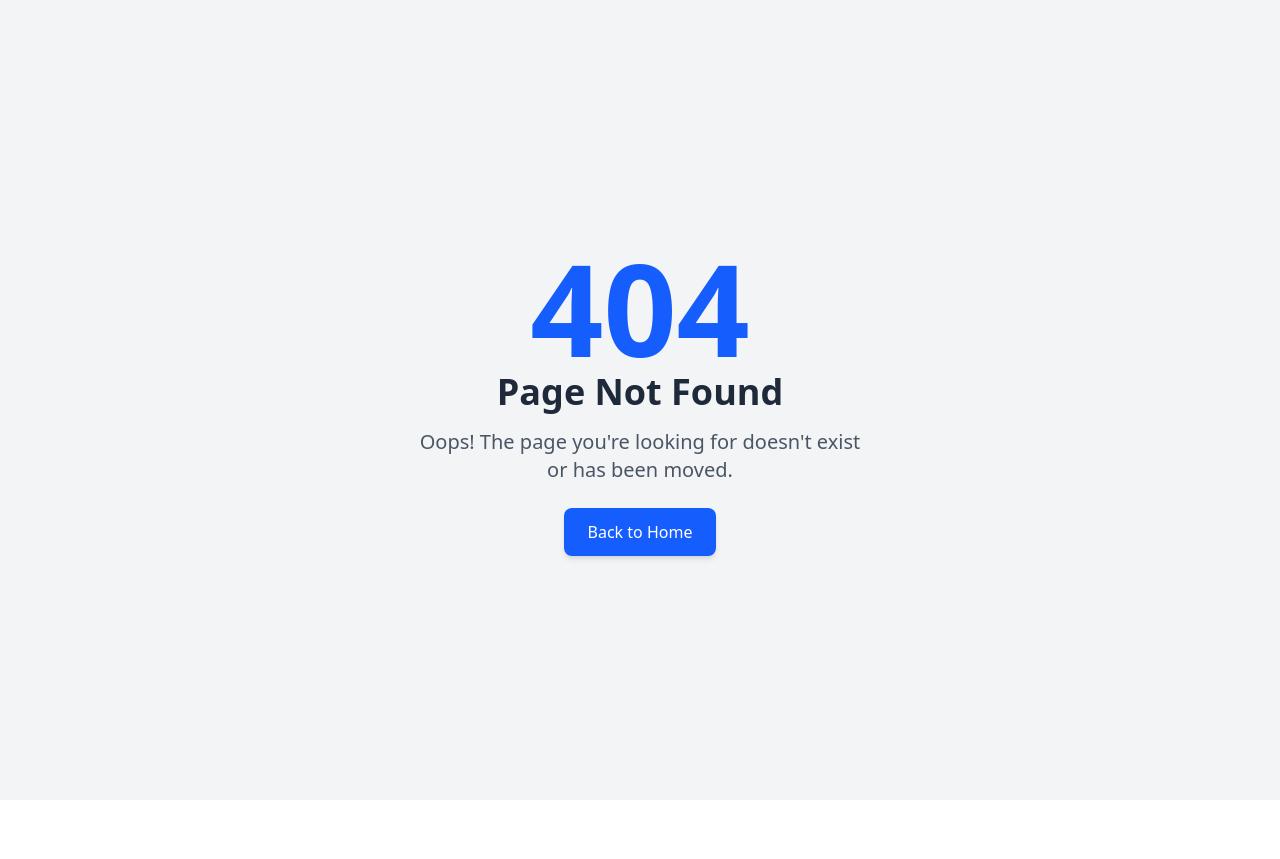
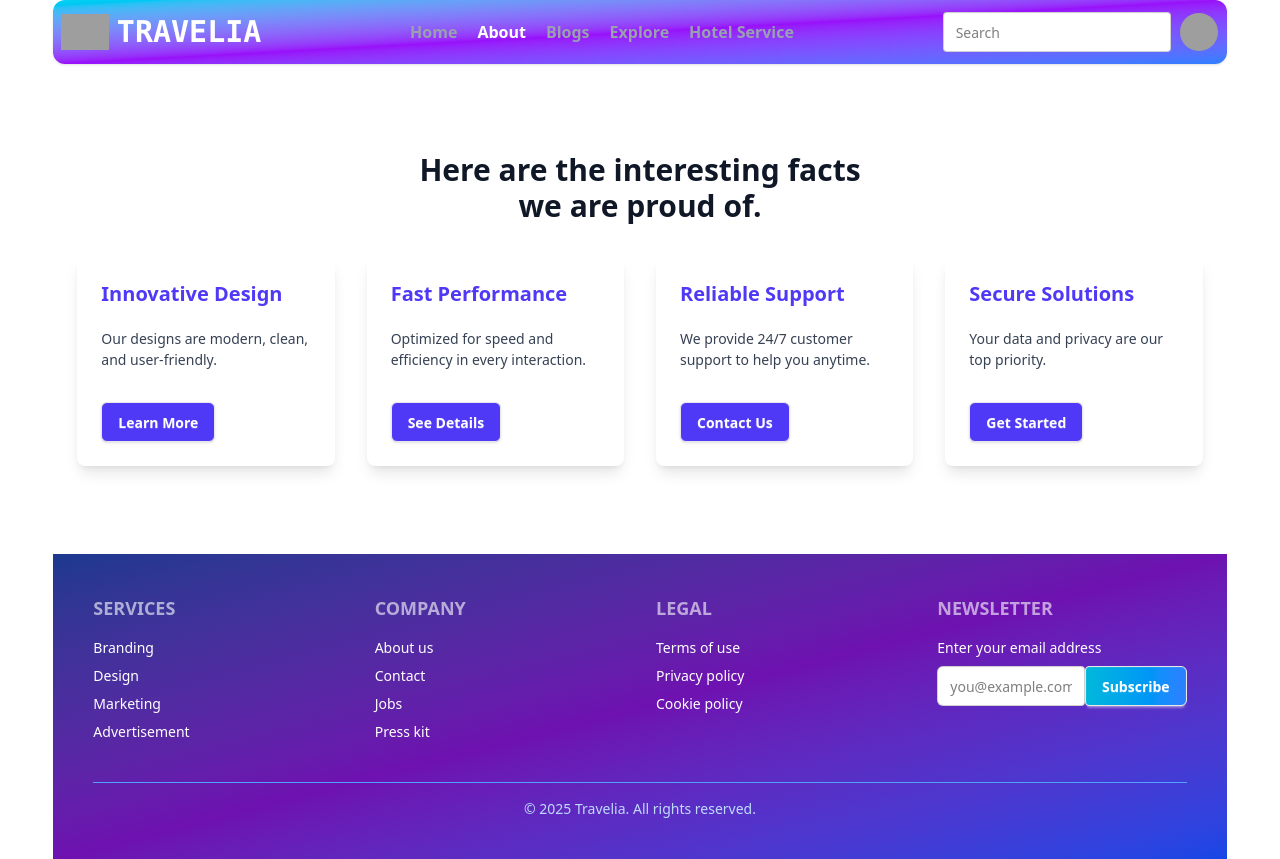
Before and after one commit to Amitkumersarkar/Eco-Adventure, a React (Vite) app: page /about in a window 1280 px wide. Before the commit this address had no page. Before the commit the page ends 800 px from the top, so only its background shows below. Built offline with nearby package versions, Linux system fonts and the light colour scheme; grey boxes are pictures that could not be loaded.

Commit message:
added color grading

```diff
--- a/src/Components/Footer/Footer.jsx
+++ b/src/Components/Footer/Footer.jsx
@@ -1,53 +1,62 @@
 
 const Footer = () => {
     return (
-        <footer className="footer footer-horizontal footer-center bg-cyan-700 text-base-content rounded p-10 mt-10">
-            <nav className="grid grid-flow-col gap-4">
-                <a className="link link-hover">About us</a>
-                <a className="link link-hover">Contact</a>
-                <a className="link link-hover">Jobs</a>
-                <a className="link link-hover">Press kit</a>
-            </nav>
-            <nav>
-                <div className="grid grid-flow-col gap-4">
-                    <a>
-                        <svg
-                            xmlns="http://www.w3.org/2000/svg"
-                            width="24"
-                            height="24"
-                            viewBox="0 0 24 24"
-                            className="fill-current">
-                            <path
-                                d="M24 4.557c-.883.392-1.832.656-2.828.775 1.017-.609 1.798-1.574 2.165-2.724-.951.564-2.005.974-3.127 1.195-.897-.957-2.178-1.555-3.594-1.555-3.179 0-5.515 2.966-4.797 6.045-4.091-.205-7.719-2.165-10.148-5.144-1.29 2.213-.669 5.108 1.523 6.574-.806-.026-1.566-.247-2.229-.616-.054 2.281 1.581 4.415 3.949 4.89-.693.188-1.452.232-2.224.084.626 1.956 2.444 3.379 4.6 3.419-2.07 1.623-4.678 2.348-7.29 2.04 2.179 1.397 4.768 2.212 7.548 2.212 9.142 0 14.307-7.721 13.995-14.646.962-.695 1.797-1.562 2.457-2.549z"></path>
-                        </svg>
-                    </a>
-                    <a>
-                        <svg
-                            xmlns="http://www.w3.org/2000/svg"
-                            width="24"
-                            height="24"
-                            viewBox="0 0 24 24"
-                            className="fill-current">
-                            <path
-                                d="M19.615 3.184c-3.604-.246-11.631-.245-15.23 0-3.897.266-4.356 2.62-4.385 8.816.029 6.185.484 8.549 4.385 8.816 3.6.245 11.626.246 15.23 0 3.897-.266 4.356-2.62 4.385-8.816-.029-6.185-.484-8.549-4.385-8.816zm-10.615 12.816v-8l8 3.993-8 4.007z"></path>
-                        </svg>
-                    </a>
-                    <a>
-                        <svg
-                            xmlns="http://www.w3.org/2000/svg"
-                            width="24"
-                            height="24"
-                            viewBox="0 0 24 24"
-                            className="fill-current">
-                            <path
-                                d="M9 8h-3v4h3v12h5v-12h3.642l.358-4h-4v-1.667c0-.955.192-1.333 1.115-1.333h2.885v-5h-3.808c-3.596 0-5.192 1.583-5.192 4.615v3.385z"></path>
-                        </svg>
-                    </a>
-                </div>
-            </nav>
-            <aside>
-                <p>Copyright © {new Date().getFullYear()} - All right reserved by ACME Industries Ltd</p>
-            </aside>
+        <footer className="bg-gradient-to-br from-blue-900 via-purple-800 to-blue-700 text-white p-10 mt-10 animate-fade-in-up">
+            <div className="max-w-7xl mx-auto grid grid-cols-1 sm:grid-cols-2 md:grid-cols-3 lg:grid-cols-4 gap-8">
+
+                {/* Services */}
+                <nav>
+                    <h6 className="footer-title text-lg font-semibold mb-4">Services</h6>
+                    <ul className="space-y-2 text-sm">
+                        <li><a className="hover:text-blue-300 transition-colors duration-200 cursor-pointer">Branding</a></li>
+                        <li><a className="hover:text-blue-300 transition-colors duration-200 cursor-pointer">Design</a></li>
+                        <li><a className="hover:text-blue-300 transition-colors duration-200 cursor-pointer">Marketing</a></li>
+                        <li><a className="hover:text-blue-300 transition-colors duration-200 cursor-pointer">Advertisement</a></li>
+                    </ul>
+                </nav>
+
+                {/* Company */}
+                <nav>
+                    <h6 className="footer-title text-lg font-semibold mb-4">Company</h6>
+                    <ul className="space-y-2 text-sm">
+                        <li><a className="hover:text-blue-300 transition-colors duration-200 cursor-pointer">About us</a></li>
+                        <li><a className="hover:text-blue-300 transition-colors duration-200 cursor-pointer">Contact</a></li>
+                        <li><a className="hover:text-blue-300 transition-colors duration-200 cursor-pointer">Jobs</a></li>
+                        <li><a className="hover:text-blue-300 transition-colors duration-200 cursor-pointer">Press kit</a></li>
+                    </ul>
+                </nav>
+
+                {/* Legal */}
+                <nav>
+                    <h6 className="footer-title text-lg font-semibold mb-4">Legal</h6>
+                    <ul className="space-y-2 text-sm">
+                        <li><a className="hover:text-blue-300 transition-colors duration-200 cursor-pointer">Terms of use</a></li>
+                        <li><a className="hover:text-blue-300 transition-colors duration-200 cursor-pointer">Privacy policy</a></li>
+                        <li><a className="hover:text-blue-300 transition-colors duration-200 cursor-pointer">Cookie policy</a></li>
+                    </ul>
+                </nav>
+
+                {/* Newsletter */}
+                <form>
+                    <h6 className="footer-title text-lg font-semibold mb-4">Newsletter</h6>
+                    <label className="block text-sm mb-2">Enter your email address</label>
+                    <div className="flex">
+                        <input
+                            type="email"
+                            placeholder="you@example.com"
+                            className="input input-bordered rounded-l-md focus:outline-none bg-white text-black w-full"
+                        />
+                        <button className="btn bg-gradient-to-r from-cyan-500 to-blue-500 hover:from-cyan-600 hover:to-blue-600 text-white rounded-r-md px-4">
+                            Subscribe
+                        </button>
+                    </div>
+                </form>
+            </div>
+
+            {/* Footer Bottom */}
+            <div className="mt-10 border-t border-blue-400 pt-4 text-center text-sm text-blue-200">
+                © {new Date().getFullYear()} Travelia. All rights reserved.
+            </div>
         </footer>
     );
 };
--- /dev/null
+++ b/src/Components/Pages/About.jsx
@@ -0,0 +1,59 @@
+import { NavLink } from "react-router-dom";
+
+const About = () => {
+    const cards = [
+        {
+            title: "Innovative Design",
+            description: "Our designs are modern, clean, and user-friendly.",
+            btnText: "Learn More",
+        },
+        {
+            title: "Fast Performance",
+            description: "Optimized for speed and efficiency in every interaction.",
+            btnText: "See Details",
+        },
+        {
+            title: "Reliable Support",
+            description: "We provide 24/7 customer support to help you anytime.",
+            btnText: "Contact Us",
+        },
+        {
+            title: "Secure Solutions",
+            description: "Your data and privacy are our top priority.",
+            btnText: "Get Started",
+        },
+    ];
+
+    return (
+        <section className="max-w-7xl bg-white mx-auto mt-10 px-6 py-12">
+            <h1 className="text-3xl font-extrabold mb-8 text-center text-gray-900">
+                Here are the interesting facts <br /> we are proud of.
+            </h1>
+
+            <div className="grid gap-8 sm:grid-cols-1 md:grid-cols-2 lg:grid-cols-4">
+                {cards.map(({ title, description, btnText }, idx) => (
+                    <div
+                        key={idx}
+                        className="card bg-white rounded-lg shadow-lg hover:shadow-2xl transition-shadow duration-300 flex flex-col justify-between"
+                    >
+                        <div className="card-body p-6">
+                            <h2 className="card-title text-xl font-semibold mb-3 text-indigo-600">
+                                {title}
+                            </h2>
+                            <p className="text-gray-700 mb-6">{description}</p>
+                            <div className="card-actions">
+                                <NavLink to='/error'>
+                                    <button className="btn btn-indigo bg-indigo-600 hover:bg-indigo-700 text-white px-4 py-2 rounded-md shadow-sm transition-colors duration-300">
+                                        {btnText}
+                                    </button>
+                                </NavLink>
+                            </div>
+                        </div>
+                    </div>
+                ))}
+            </div>
+        </section>
+    );
+};
+
+export default About;
--- a/src/Components/Pages/Header/Navbar.jsx
+++ b/src/Components/Pages/Header/Navbar.jsx
@@ -1,27 +1,30 @@
 import { NavLink } from "react-router-dom";
 
 const Navbar = () => {
+    const navLinkStyles = ({ isActive }) =>
+        isActive ? "text-white font-semibold" : "text-gray-400 hover:text-cyan-400";
     return (
-        <div className="flex justify-between navbar bg-cyan-600 rounded-xl shadow-sm text-white">
+
+        <div className="flex justify-between navbar rounded-xl shadow-sm bg-gradient-to-br from-cyan-400 via-purple-600 to-blue-500 text-white p-2 animate-fade-in-up">
             <div className="flex justify-between items-center w-[200px] gap-2">
                 <div>
                     <img src="https://i.ibb.co.com/v6n37YHX/travelling-2746298.png" alt="" />
                 </div>
                 <NavLink to='/'>
-                    <p className="text-2xl font-bold btn btn-ghost bg-transparent font-mono">TRAVELIA</p>
+                    <p className="text-3xl font-bold bg-transparent font-mono">TRAVELIA</p>
                 </NavLink>
             </div>
             <div >
                 <ul className="flex gap-5 font-semibold">
-                    <li className="link link-hover"><NavLink to='/'>Home</NavLink></li>
-                    <li className="link link-hover"><NavLink to='/explore'>Explore</NavLink></li>
-                    <li className="link link-hover"><NavLink to='/hotelService'>Hotel Service</NavLink></li>
-                    <li className="link link-hover"><NavLink to='/error'>FeedBack</NavLink></li>
-                    <li className="link link-hover"><NavLink to='/error'>Blogs</NavLink></li>
+                    <li><NavLink to='/' className={navLinkStyles}>Home</NavLink></li>
+                    <li><NavLink to='/about' className={navLinkStyles}>About</NavLink></li>
+                    <li><NavLink to='/error' className={navLinkStyles}>Blogs</NavLink></li>
+                    <li><NavLink to='/explore' className={navLinkStyles}>Explore</NavLink></li>
+                    <li><NavLink to='/hotelService' className={navLinkStyles}>Hotel Service</NavLink></li>
                 </ul>
             </div>
             <div className="flex gap-2">
-                <input type="text" placeholder="Search" className="input input-bordered w-24 md:w-auto" />
+                <input type="text" placeholder="Search" className="input input-bordered text-black bg-white w-24 md:w-auto" />
                 <div className="dropdown dropdown-end">
                     <div tabIndex={0} role="button" className="btn btn-ghost btn-circle avatar">
                         <div className="w-10 rounded-full">
@@ -32,11 +35,13 @@ const Navbar = () => {
                     </div>
                     <ul
                         tabIndex={0}
-                        className="menu menu-sm dropdown-content bg-base-100 rounded-box z-1 mt-3 w-52 p-2 shadow">
+                        className="menu menu-sm dropdown-content bg-gray-800 rounded-box z-1 mt-3 w-52 p-2 shadow">
                         <li>
                             <a className="justify-between">
-                                Profile
-                                <span className="badge">New</span>
+                                <NavLink to='/'>
+                                    Profile
+                                    <span className="badge">New</span>
+                                </NavLink>
                             </a>
                         </li>
                         <li>
```
Also changed, not shown: src/main.jsx (+6 -2 lines).
